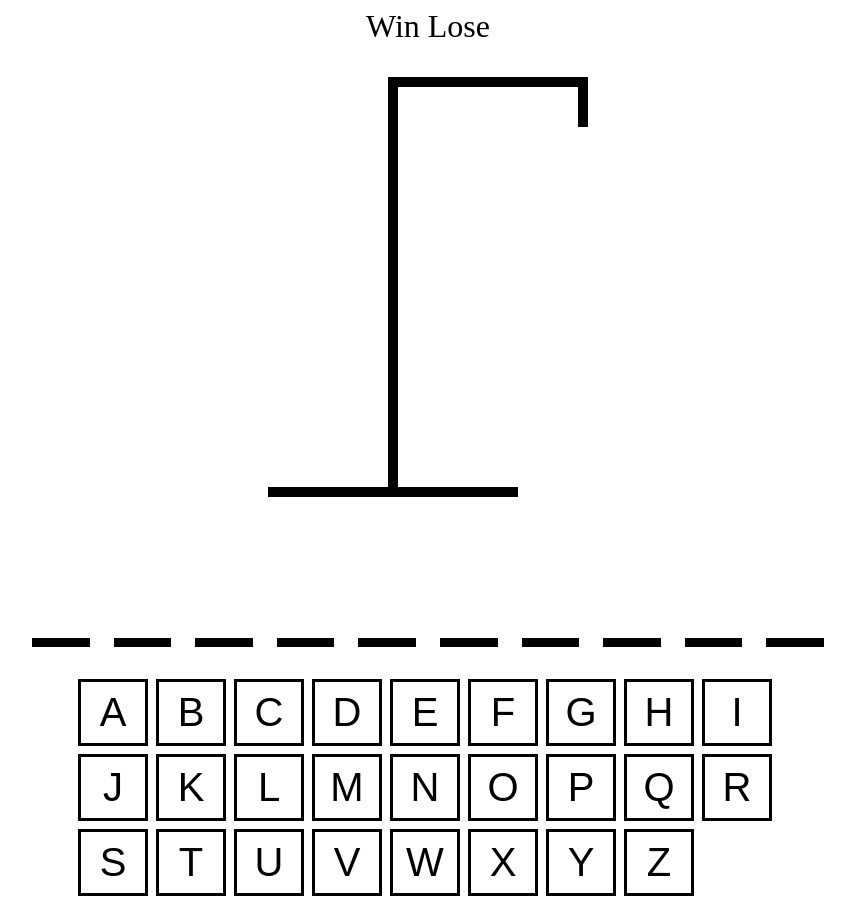
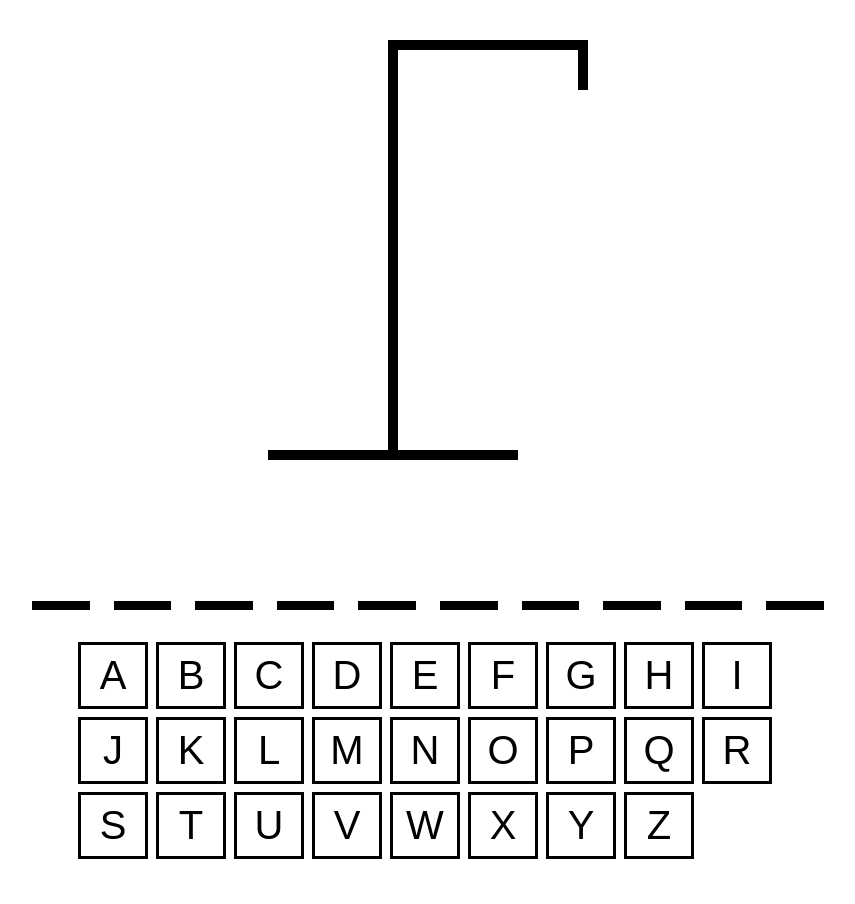
Before and after one commit to slavpisarov/Hangman, a React (Vite) app: page / in a window 1280 px wide. Shown: the whole page, without its empty margins (212-1067 px from the left). After the commit the page ends 867 px from the top, so only its background shows below. Built offline with nearby package versions, Linux system fonts and the light colour scheme; the HTML template or start-up script is replaced by a standard one.

Commit message:
Show win/ loose feedback
Disable buttons after game end

```diff
--- a/src/App.tsx
+++ b/src/App.tsx
@@ -6,32 +6,36 @@ import { Keyboard } from "./components/Keyboard/Keyboard"
 
 function App() {
 
-  const[wordToGuess, setWordToGuess] = useState(()=>{
+  const [wordToGuess, setWordToGuess] = useState(() => {
     return words[Math.floor(Math.random() * words.length)]
   })
-  const[guessedLetters,setGuessedLetters] = useState<string[]>([])
+  const [guessedLetters, setGuessedLetters] = useState<string[]>([])
 
   const incorrectLetters = guessedLetters.filter(letter => !wordToGuess.includes(letter))
 
+  const isLoser = incorrectLetters.length >= 6;
+  const isWinner = wordToGuess
+    .split("")
+    .every(letter => guessedLetters.includes(letter))
 
-  const addGuessedLetter = useCallback((letter:string) =>{
-    if(guessedLetters.includes(letter)) return
+  const addGuessedLetter = useCallback((letter: string) => {
+    if (guessedLetters.includes(letter)) return
 
-    setGuessedLetters(currentLetters => [...currentLetters,letter])
+    setGuessedLetters(currentLetters => [...currentLetters, letter])
   }, [guessedLetters])
 
-  useEffect(() =>{
-    const handler = (e:KeyboardEvent) => {
+  useEffect(() => {
+    const handler = (e: KeyboardEvent) => {
       const key = e.key
 
-      if(!key.match(/^[a-z]$/)) return
+      if (!key.match(/^[a-z]$/)) return
 
       e.preventDefault()
       addGuessedLetter(key)
     }
-    document.addEventListener("keypress",handler)
+    document.addEventListener("keypress", handler)
 
-    return () =>{
+    return () => {
       document.removeEventListener("keypress", handler)
     }
   }, [guessedLetters])
@@ -40,22 +44,27 @@ function App() {
     <div
       style={{
         maxWidth: "800px",
-        display:"flex",
-        flexDirection:"column",
+        display: "flex",
+        flexDirection: "column",
         gap: "2rem",
         margin: "0 auto",
         alignItems: "center"
       }}>
 
-      <div style={{fontSize: "2rem"}}> Win Lose</div>
+      <div style={{ fontSize: "2rem", textAlign:"center"}}>
+        {isWinner && "You win! - Refresh to try again"}
+        {isLoser && `Correct word is : ${wordToGuess.toUpperCase()} - Refresh to try again`}
+      </div>
 
-      <HangmanDrawing numberOfGuesses={incorrectLetters.length}/>
-      <HangmanWord guessedLetters={guessedLetters} wordToGuess={wordToGuess}/>
-      <Keyboard activeLetters={guessedLetters.filter(letter =>
+      <HangmanDrawing numberOfGuesses={incorrectLetters.length} />
+      <HangmanWord guessedLetters={guessedLetters} wordToGuess={wordToGuess} />
+      <Keyboard
+        disabled = {isWinner || isLoser}
+        activeLetters={guessedLetters.filter(letter =>
         wordToGuess.includes(letter))}
         inactiveLetters={incorrectLetters}
         addGuessedLetter={addGuessedLetter}
-        />
+      />
     </div>
   )
 }
--- a/src/components/Keyboard/Keyboard.module.css
+++ b/src/components/Keyboard/Keyboard.module.css
@@ -22,10 +22,13 @@
 }
 
 .btn.active{
-    background-color: rgba(14, 107, 189, 0.544);
+    background-color: rgba(24, 197, 15, 0.761);
     color: white;
 }
 
 .btn.inactive{
-    opacity: 0.3;
+    background-color: rgba(197, 15, 15, 0.761);
+    opacity: 0.5;
+    color: white;
+
 }
--- a/src/components/Keyboard/Keyboard.tsx
+++ b/src/components/Keyboard/Keyboard.tsx
@@ -3,12 +3,16 @@ import styles from "./Keyboard.module.css"
 
 type KeyboardProps = {
     activeLetters: string[],
+    disabled?: boolean,
     inactiveLetters: string[],
     addGuessedLetter: (letter: string) => void
 }
 
 export function Keyboard({
-    activeLetters, inactiveLetters, addGuessedLetter }: KeyboardProps
+    activeLetters,
+    disabled = false,
+    inactiveLetters,
+    addGuessedLetter }: KeyboardProps
 ) {
 
     return <div className={styles.keyboard}>
@@ -21,7 +25,7 @@ export function Keyboard({
                     className={`${styles.btn}
                     ${isActive ? styles.active : ""}
                     ${isInactive ? styles.inactive : ""}`}
-                    disabled = {isActive || isInactive}
+                    disabled = {isActive || isInactive || disabled}
                     key={key}
                     >
                         {key}</button>
```
